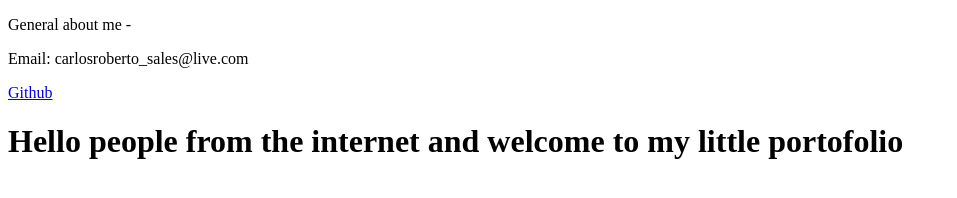
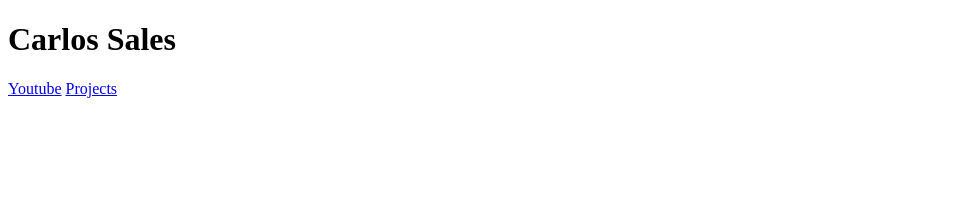
Before and after one commit to lolozin111/Portfolio_Webpage, a plain HTML site: page portfolio.html in a window 1280 px wide. Shown: the whole page, without its empty margins (0-957 px from the left). Drawn offline with Linux system fonts and the light colour scheme.

Commit message:
Added links, nav tab, and the hero section

```diff
--- a/portfolio.html
+++ b/portfolio.html
@@ -9,13 +9,16 @@
 <body>
 
     <header>
-        <p>General about me -</p>
-        <p>Email: carlosroberto_sales@live.com</p>
-        <a href="https://github.com/lolozin111/Portfolio_Webpage">Github</a>
+        <h1>Carlos Sales</h1>
 
     </header>
 
-    <h1>Hello people from the internet and welcome to my little portofolio</h1>
+    <nav>
+        <a href="youtube.com">Youtube</a>
+        <a href="#Projects">Projects</a>
+        <a href=""
+
+    </nav>
 
 
 
```
